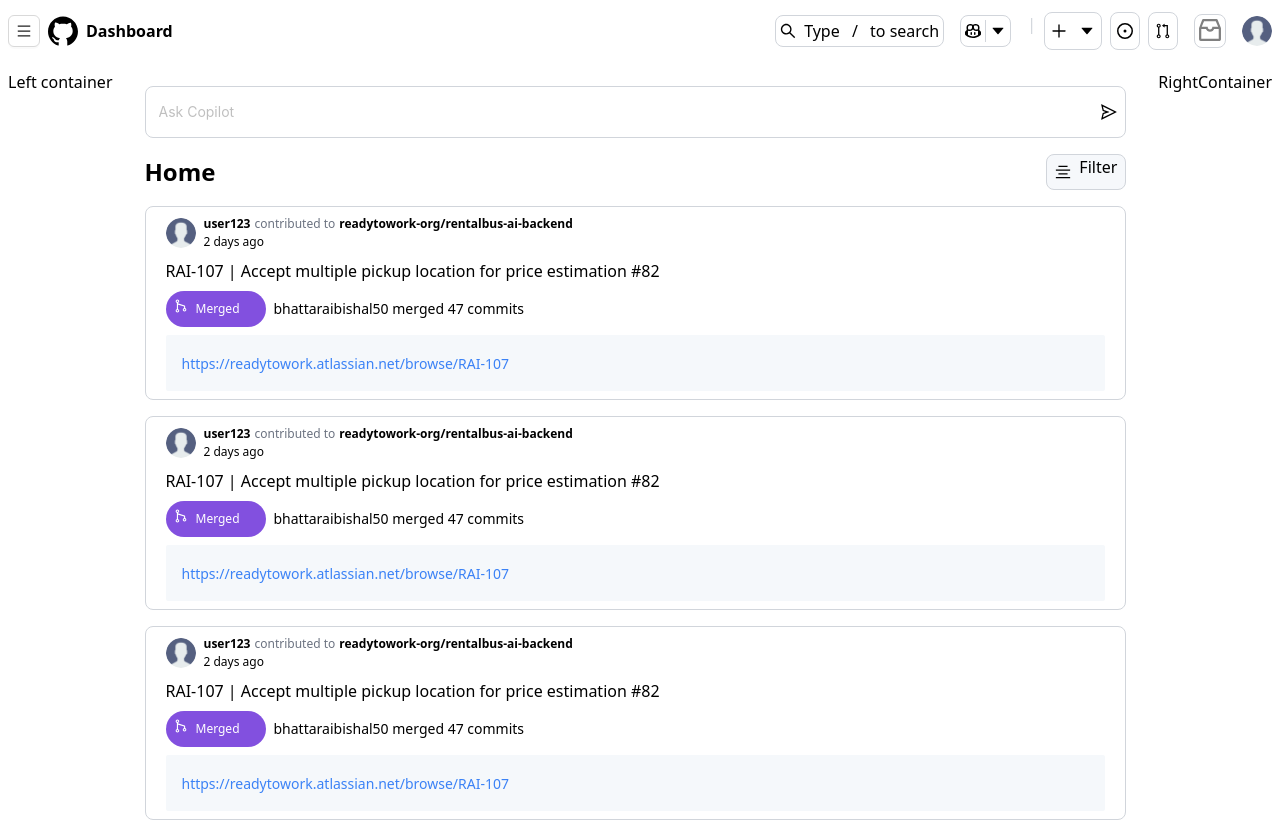
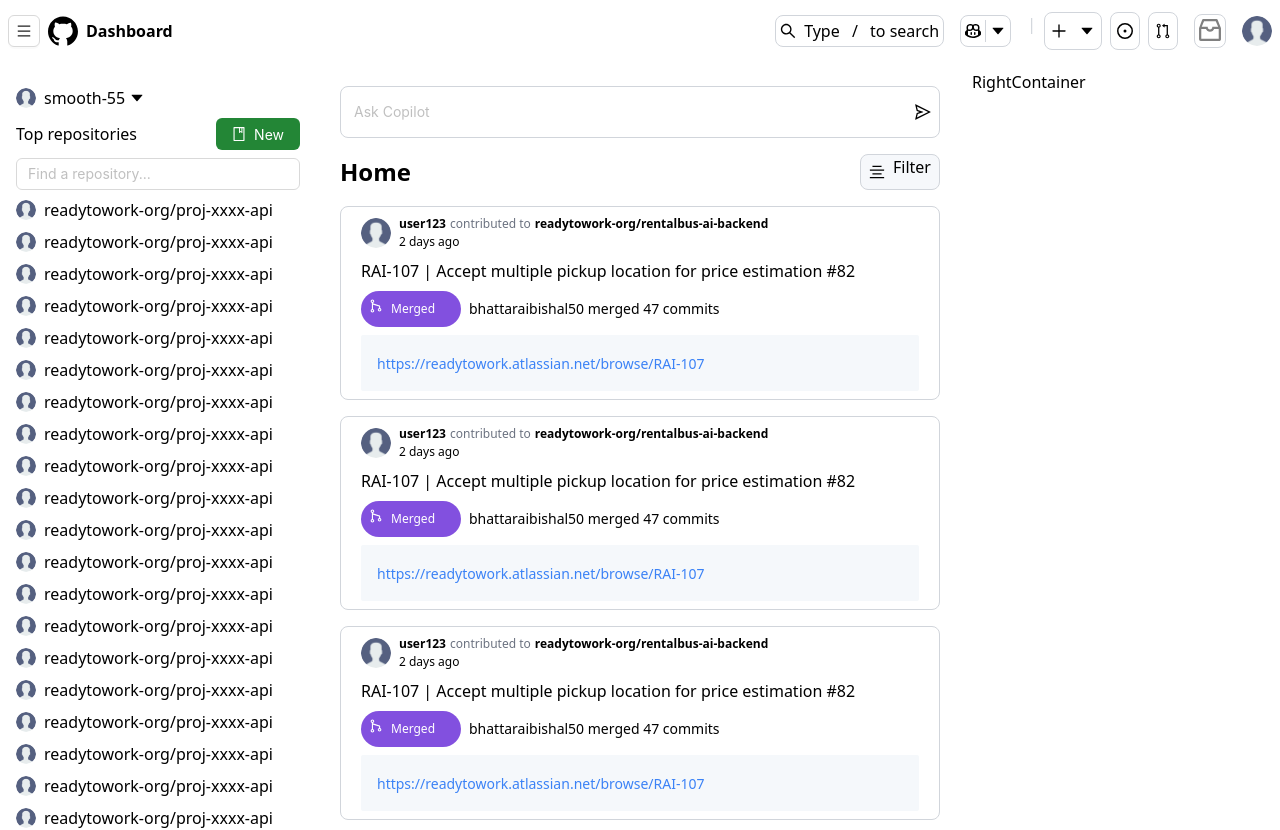
Before and after one commit to smooth-55/front, a Next.js app: page / in a window 1280 px wide. Shown: the top 830 px of the page. Built offline with nearby package versions, Linux system fonts and the light colour scheme.

Commit message:
fix: left repositories

```diff
--- /dev/null
+++ b/src/components/atoms/Repo/index.tsx
@@ -0,0 +1,17 @@
+import Image from "next/image";
+
+const Repo = () => {
+  return (
+    <div className="repo_item flex  flex-row gap-2 items-center max-w-[300px]">
+      <Image
+        src="/assets/avatar.png"
+        alt="repo"
+        width={20}
+        height={20}
+        className="rounded-full"
+      />
+      <p className="repo__name">{"readytowork-org/proj-xxxx-api"}</p>
+    </div>
+  );
+};
+export { Repo };
--- a/src/components/atoms/index.ts
+++ b/src/components/atoms/index.ts
@@ -1,2 +1,3 @@
 export * from "./ButtonTag";
 export * from "./News";
+export * from "./Repo";
--- a/src/components/molecules/LeftContainer/index.tsx
+++ b/src/components/molecules/LeftContainer/index.tsx
@@ -1,8 +1,48 @@
+import { Repo } from "@/components/atoms";
+import { BookOutlined, CaretDownOutlined } from "@ant-design/icons";
+import { Button, Input } from "antd";
+import Image from "next/image";
+
 const LeftContainer = () => {
   return (
-    <div>
-      <p>Left container</p>
-    </div>
+    <section className="left__container pt-4 px-2 max-h-[100vh] overflow-y-scroll">
+      <div className="user__info flex items-center gap-2">
+        <Image
+          src="/assets/avatar.png"
+          alt="avatar"
+          width={20}
+          height={20}
+          className="rounded-full"
+        />
+        <p className="username">
+          {"smooth-55"}{" "}
+          <span>
+            <CaretDownOutlined />
+          </span>
+        </p>
+      </div>
+      <div className="repositories flex items-center justify-between mt-2">
+        <p className="repositories__title">{"Top repositories"}</p>
+        <Button
+          type="text"
+          className="repositories__btn flex items-center gap-2 text-left"
+          icon={<BookOutlined />}
+          style={{ backgroundColor: "#238636", color: "white" }}
+        >
+          {"New"}
+        </Button>
+      </div>
+      <div className="repos mt-2 mb-2 flex flex-col gap-2">
+        <Input className="repos__input" placeholder="Find a repository..." />
+        {Array.from({ length: 20 }).map((_, i) => (
+          <Repo key={i} />
+        ))}
+        <Repo />
+        <Repo />
+        <Repo />
+        <Repo />
+      </div>
+    </section>
   );
 };
 
--- a/src/components/organisms/Main/index.tsx
+++ b/src/components/organisms/Main/index.tsx
@@ -12,13 +12,13 @@
         <Header />
       </div>
       <div className="header__container flex gap-4 flex-row w-full px-2">
-        <div className="left__container max-w-[450px]">
+        <div className="left__container max-w-[450px] min-w-[300px] max-h-[150vh]">
           <LeftContainer />
         </div>
         <div className=" feed_container  w-full flex-1 ">
           <MainContainer />
         </div>
-        <div className=" right__containt max-w-[450px]  ">
+        <div className=" right__containt max-w-[450px] min-w-[300px]  ">
           <RightContainer />
         </div>
       </div>
```
